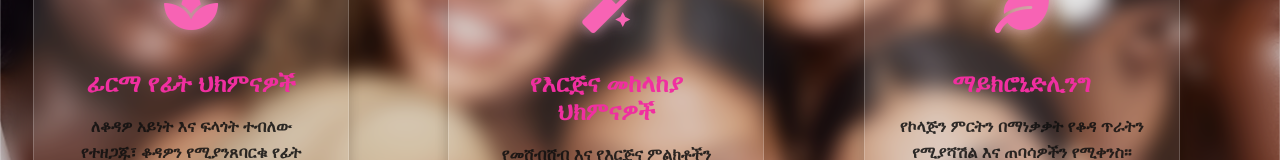
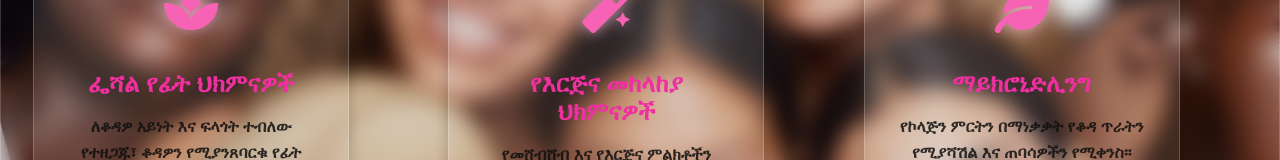
Before and after one commit to Ro-Bella/Shega-Skin-Studio, a React (Vite) app in the folder frontend/: page / in a window 1280 px wide. Shown: the part 774-934 px from the top of the page. Built offline with nearby package versions, Linux system fonts and the light colour scheme.

Commit message:
ServicedUpdate

```diff
--- a/frontend/src/components/LanguageContext.jsx
+++ b/frontend/src/components/LanguageContext.jsx
@@ -173,7 +173,7 @@ export const LanguageProvider = ({ children }) => {
       // Services Section
       servicesTitle: 'የእኛ ዋና አገልግሎቶች',
       servicesList: [
-          { icon: 'fas fa-spa', title: 'ፊርማ የፊት ህክምናዎች', description: 'ለቆዳዎ አይነት እና ፍላጎት ተብለው የተዘጋጁ፣ ቆዳዎን የሚያንጸባርቁ የፊት ህክምናዎች።' },
+          { icon: 'fas fa-spa', title: 'ፌሻል የፊት ህክምናዎች', description: 'ለቆዳዎ አይነት እና ፍላጎት ተብለው የተዘጋጁ፣ ቆዳዎን የሚያንጸባርቁ የፊት ህክምናዎች።' },
           { icon: 'fas fa-magic', title: 'የእርጅና መከላከያ ህክምናዎች', description: 'የመሸብሸብ እና የእርጅና ምልክቶችን የሚቀንሱ፣ የቆዳዎን የወጣትነት ህይወት የሚመልሱ ዘመናዊ ህክምናዎች።' },
           { icon: 'fas fa-leaf', title: 'ማይክሮኒድሊንግ', description: 'የኮላጅን ምርትን በማነቃቃት የቆዳ ጥራትን የሚያሻሽል እና ጠባሳዎችን የሚቀንስ።' },
           { icon: 'fas fa-leaf', title: 'የኬሚካል ፒልስ', description: 'የሞቱ የቆዳ ሴሎችን በማንሳት ብጉርን፣ ጠባሳን እና የቆዳ ቀለምን የሚያስተካክል።' },
```
